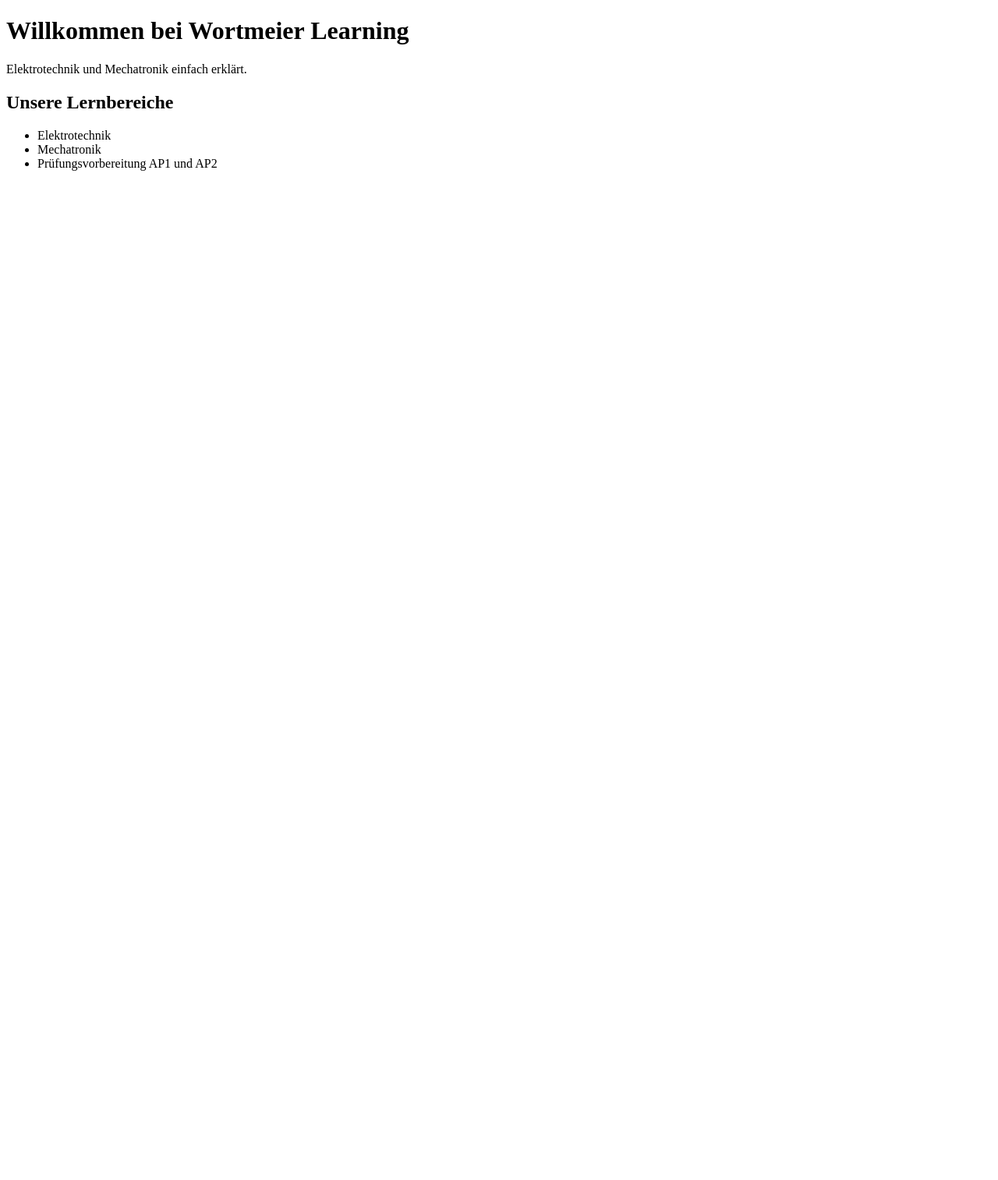
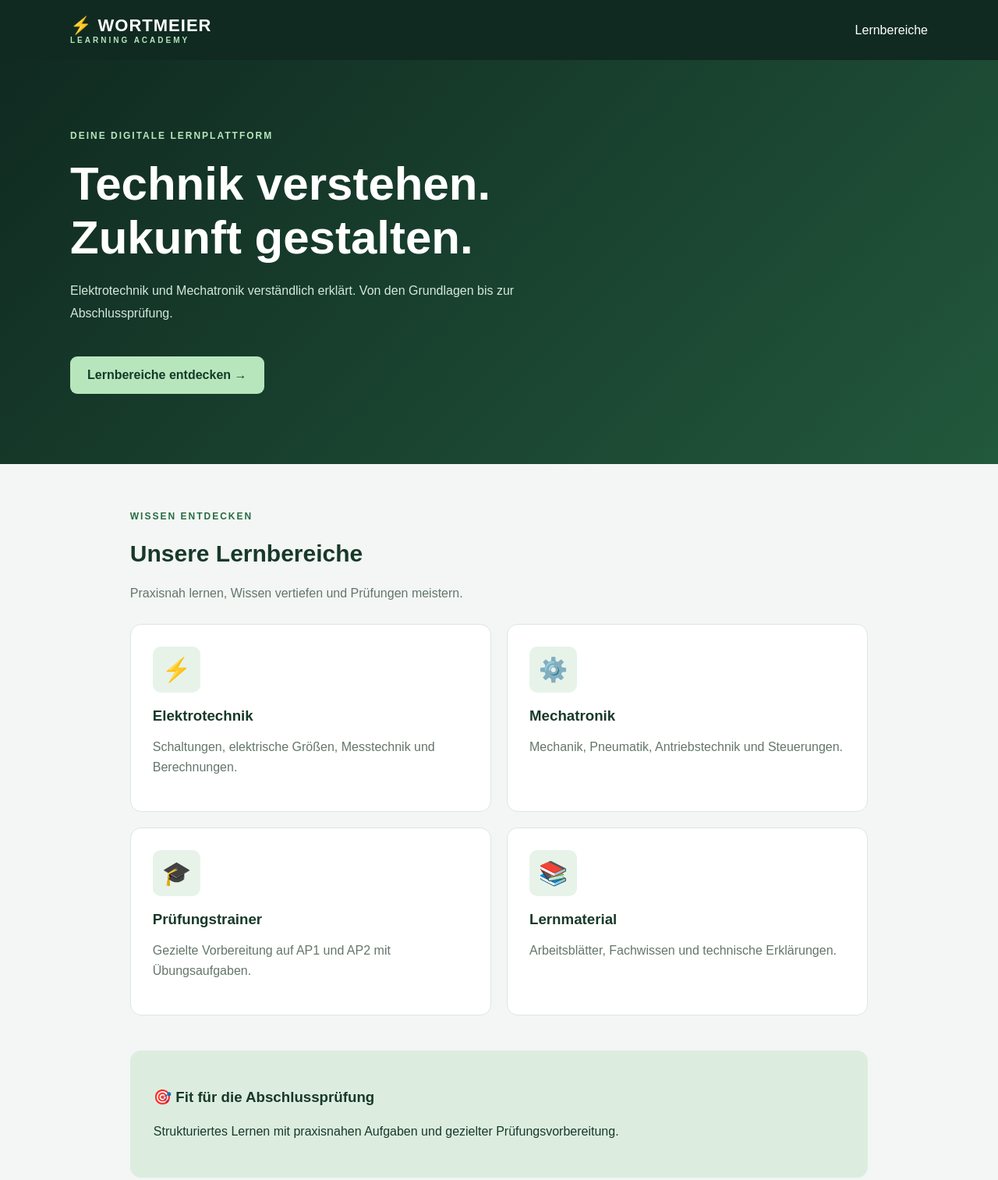
Before and after one commit to thorwort/Wortmeier_info, a plain HTML site: page index.html in a window 1280 px wide. Shown: the top 1513 px of the page at 78% size. Before the commit the page ends 800 px from the top, so only its background shows below. Drawn offline with Linux system fonts and the light colour scheme.

Commit message:
Update index.html

```diff
--- a/index.html
+++ b/index.html
@@ -1,19 +1,236 @@
-
 <!DOCTYPE html>
 <html lang="de">
 <head>
-  <meta charset="UTF-8">
-  <meta name="viewport" content="width=device-width, initial-scale=1">
-  <title>Wortmeier Learning</title>
+<meta charset="UTF-8">
+<meta name="viewport" content="width=device-width, initial-scale=1">
+<meta name="theme-color" content="#102a21">
+<title>Wortmeier Learning</title>
+<style>
+:root {
+  --dark: #102a21;
+  --green: #276b43;
+  --light: #b7e6bd;
+  --bg: #f3f6f4;
+}
+* { box-sizing: border-box; }
+html { scroll-behavior: smooth; }
+body {
+  margin: 0;
+  font-family: Arial, sans-serif;
+  background: var(--bg);
+  color: #18392a;
+}
+header {
+  background: var(--dark);
+  color: white;
+  padding: 20px 6%;
+}
+nav {
+  max-width: 1100px;
+  margin: auto;
+  display: flex;
+  align-items: center;
+  justify-content: space-between;
+  gap: 20px;
+}
+.logo {
+  font-size: 22px;
+  font-weight: bold;
+  letter-spacing: 1px;
+}
+.logo small {
+  display: block;
+  font-size: 10px;
+  color: #b7e6bd;
+  letter-spacing: 3px;
+}
+nav a {
+  color: white;
+  text-decoration: none;
+}
+.hero {
+  background: linear-gradient(135deg,#102a21,#22583c);
+  color: white;
+  padding: 90px 6%;
+}
+.hero-inner {
+  max-width: 1100px;
+  margin: auto;
+}
+.eyebrow {
+  color: #b7e6bd;
+  font-weight: bold;
+  letter-spacing: 2px;
+  font-size: 12px;
+}
+h1 {
+  font-size: clamp(34px,6vw,60px);
+  line-height: 1.15;
+  max-width: 720px;
+  margin: 20px 0;
+}
+.hero p {
+  color: #d5e8dc;
+  line-height: 1.8;
+  max-width: 600px;
+}
+.btn {
+  display: inline-block;
+  margin-top: 24px;
+  padding: 15px 22px;
+  background: var(--light);
+  color: #143b27;
+  border-radius: 9px;
+  text-decoration: none;
+  font-weight: bold;
+}
+main {
+  max-width: 1100px;
+  margin: auto;
+  padding: 60px 6%;
+}
+.section-label {
+  color: var(--green);
+  font-size: 12px;
+  letter-spacing: 2px;
+  font-weight: bold;
+}
+h2 { font-size: 30px; }
+.intro { color: #64766a; }
+.cards {
+  display: grid;
+  grid-template-columns: repeat(2,1fr);
+  gap: 20px;
+  margin-top: 30px;
+}
+.card {
+  background: white;
+  padding: 28px;
+  border-radius: 14px;
+  border: 1px solid #dce7df;
+  text-decoration: none;
+  color: inherit;
+  transition: transform .2s,box-shadow .2s;
+}
+.card:hover {
+  transform: translateY(-4px);
+  box-shadow: 0 8px 25px #00000012;
+}
+.card .symbol {
+  font-size: 30px;
+  background: #e7f3e9;
+  display: inline-block;
+  padding: 12px;
+  border-radius: 10px;
+}
+.card h3 { margin-bottom: 8px; }
+.card p {
+  color: #64766a;
+  line-height: 1.6;
+}
+.highlight {
+  margin-top: 45px;
+  background: #dcede0;
+  padding: 30px;
+  border-radius: 14px;
+}
+.highlight p { line-height: 1.7; }
+footer {
+  background: var(--dark);
+  color: #c2d6c8;
+  padding: 28px;
+  text-align: center;
+  font-size: 13px;
+}
+@media(max-width:600px) {
+  .cards { grid-template-columns: 1fr; }
+  .hero { padding: 65px 6%; }
+  h2 { font-size: 25px; }
+}
+</style>
 </head>
 <body>
-  <h1>Willkommen bei Wortmeier Learning</h1>
-  <p>Elektrotechnik und Mechatronik einfach erklärt.</p>
+
+<header>
+  <nav>
+    <div class="logo">
+      ⚡ WORTMEIER
+      <small>LEARNING ACADEMY</small>
+    </div>
+    <a href="#lernbereiche">Lernbereiche</a>
+  </nav>
+</header>
+
+<section class="hero">
+  <div class="hero-inner">
+    <div class="eyebrow">
+      DEINE DIGITALE LERNPLATTFORM
+    </div>
+    <h1>Technik verstehen.<br>
+      Zukunft gestalten.</h1>
+    <p>
+      Elektrotechnik und Mechatronik
+      verständlich erklärt. Von den
+      Grundlagen bis zur Abschlussprüfung.
+    </p>
+    <a class="btn" href="#lernbereiche">
+      Lernbereiche entdecken →
+    </a>
+  </div>
+</section>
+
+<main id="lernbereiche">
+  <div class="section-label">WISSEN ENTDECKEN</div>
   <h2>Unsere Lernbereiche</h2>
-  <ul>
-    <li>Elektrotechnik</li>
-    <li>Mechatronik</li>
-    <li>Prüfungsvorbereitung AP1 und AP2</li>
-  </ul>
+  <p class="intro">
+    Praxisnah lernen, Wissen vertiefen
+    und Prüfungen meistern.
+  </p>
+
+  <div class="cards">
+    <a class="card" href="#elektrotechnik">
+      <div class="symbol">⚡</div>
+      <h3>Elektrotechnik</h3>
+      <p>Schaltungen, elektrische Größen,
+      Messtechnik und Berechnungen.</p>
+    </a>
+
+    <a class="card" href="#mechatronik">
+      <div class="symbol">⚙️</div>
+      <h3>Mechatronik</h3>
+      <p>Mechanik, Pneumatik,
+      Antriebstechnik und Steuerungen.</p>
+    </a>
+
+    <a class="card" href="#pruefung">
+      <div class="symbol">🎓</div>
+      <h3>Prüfungstrainer</h3>
+      <p>Gezielte Vorbereitung auf
+      AP1 und AP2 mit Übungsaufgaben.</p>
+    </a>
+
+    <a class="card" href="#material">
+      <div class="symbol">📚</div>
+      <h3>Lernmaterial</h3>
+      <p>Arbeitsblätter, Fachwissen
+      und technische Erklärungen.</p>
+    </a>
+  </div>
+
+  <div class="highlight">
+    <h3>🎯 Fit für die Abschlussprüfung</h3>
+    <p>
+      Strukturiertes Lernen mit
+      praxisnahen Aufgaben und
+      gezielter Prüfungsvorbereitung.
+    </p>
+  </div>
+</main>
+
+<footer>
+  © 2026 Wortmeier Learning<br>
+  Elektrotechnik & Mechatronik
+</footer>
+
 </body>
 </html>
```
